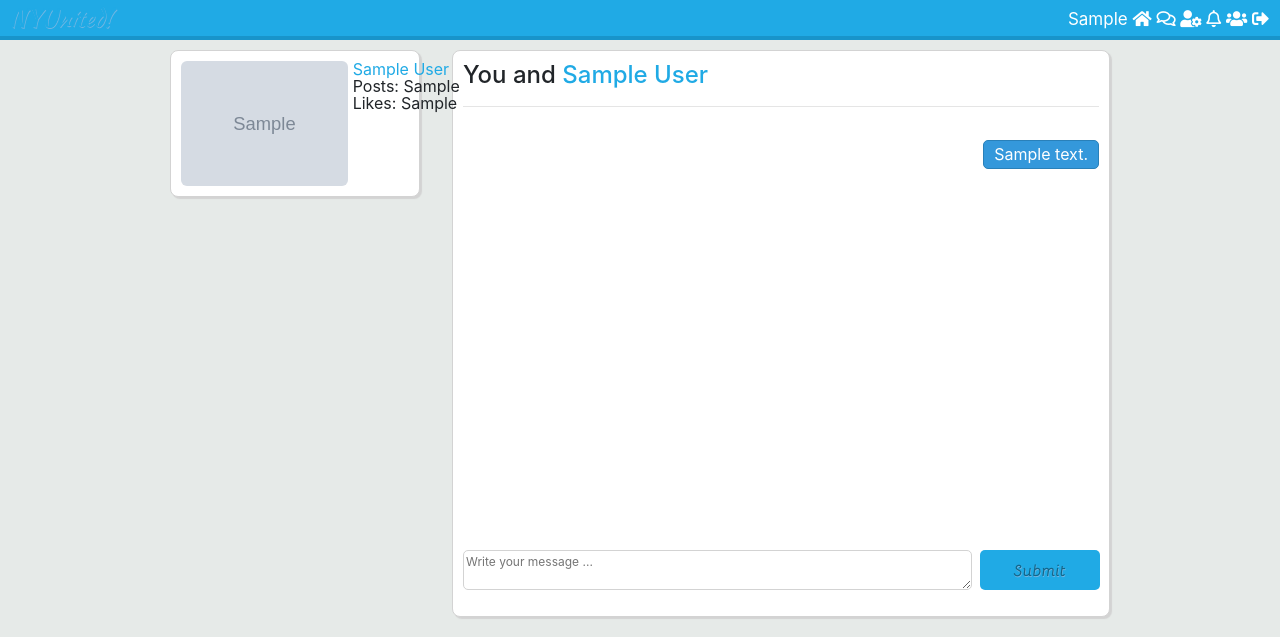
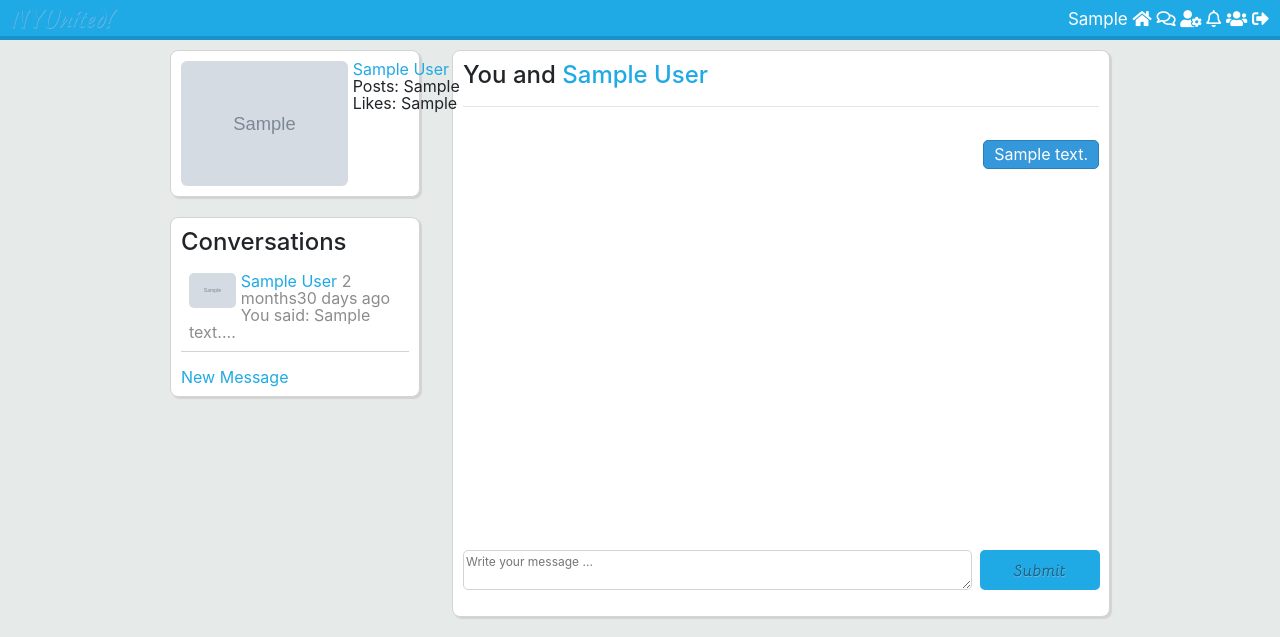
Before and after one commit to Intro-to-SE-Spring-2020/NYUnited, a PHP site: page /messages.php in a window 1280 px wide. Shown: the top 637 px of the page. Run offline with PHP 8.4, Linux system fonts and the light colour scheme; the visitor is signed in with stand-in values (Sample User, id 1); tables that the repository leaves empty or names only in its code hold one stand-in row (values such as "Sample post"); grey boxes marked "Sample" are stand-in pictures; some libraries are stand-ins or nearby versions.

Commit message:
Improving Message feature and adding searching for and account

```diff
--- a/nyunited/assets/css/style.css
+++ b/nyunited/assets/css/style.css
@@ -107,7 +107,7 @@ nav a:hover {
 	float: right;
 	width: 70%;
 	z-index: -1;
-	min-height: 160px;
+	min-height: 170px;
 }
 
 .post_form{
@@ -390,3 +390,76 @@ nav a:hover {
 	overflow: scroll;
 	margin-bottom: 10px;
 }
+
+.loaded_messages::-webkit-scrollbar {
+    width: 5px;
+}
+
+.loaded_messages::-webkit-scrollbar-thumb {
+  background: #A9A9A9;
+  border-radius: 10px;
+}
+
+.loaded_conversations {
+	max-height: 216px;
+	overflow: auto;
+}
+
+.loaded_conversations::-webkit-scrollbar {
+    width: 5px;
+}
+
+.loaded_conversations::-webkit-scrollbar-thumb {
+  background: #A9A9A9;
+  border-radius: 10px;
+}
+
+.user_found_messages {
+	border-bottom: 1px solid #d3d3d3;
+	padding: 8px 8px 10px 8px;
+}
+
+.user_found_messages:hover {
+	background-color: #D3D3D3;
+}
+
+.user_found_messages img {
+	height: 35px;
+	float: left;
+}
+
+#grey {
+	color: #8c8c8c;
+}
+
+.resultDisplay {
+	padding: 5px 5px 0 4px;
+	height: 60px;
+	border-bottom: 1px solid #D3D3D3;
+}
+
+.resultDisplay a {
+	float: none;
+}
+
+.resultDisplay:hover {
+	background-color: #EBEBEB;
+	text-decoration: none;
+}
+
+.liveSearchProfilePic img {
+	height: 50px;
+	border-radius: 25px;
+	margin: 1px 12px 0 2px;
+	float: left;
+}
+
+.liveSearchText p {
+	margin-left: 10px;
+	font-size: 12px;
+}
+
+.LiveSearchText {
+	background-color: transparent;
+	color: #1E96CA;
+}
--- a/nyunited/assets/js/nyunited.js
+++ b/nyunited/assets/js/nyunited.js
@@ -21,3 +21,9 @@ $(document).ready(function() {
 
 
 });
+
+function getUser(value, user) {
+	$.post("includes/handlers/ajax_friend_search.php", {query:value, userLoggedIn:user}, function(data) {
+		$(".results").html(data);
+	});
+}
--- a/nyunited/includes/classes/Message.php
+++ b/nyunited/includes/classes/Message.php
@@ -52,6 +52,139 @@ class Message {
 		return $data;
 	}
 
+	public function getLatestMessage($userLoggedIn, $user2) {
+		$details_array = array();
+
+		$query = mysqli_query($this->con, "SELECT body, user_to, date FROM messages WHERE (user_to = '$userLoggedIn' AND user_from= '$user2') OR (user_to = '$user2' AND user_from= '$userLoggedIn') ORDER BY id DESC LIMIT 1");
+
+		$row = mysqli_fetch_array($query);
+		$sent_by = ($row['user_to'] == $userLoggedIn) ? "They said: " : "You said: ";
+
+		//Timeframe
+		$date_time_now = date("Y-m-d H:i:s");
+		$start_date = new DateTime($row['date']);  // Time of post
+		$end_date = new DateTime($date_time_now); //Current time
+		$interval = $start_date->diff($end_date); //Difference between dates
+		if($interval->y >= 1)
+		{
+			if($interval->y == 1){
+				$time_message = $interval->y . " year ago"; // one year ago
+			}
+			else
+				$time_message = $interval->y . " years ago"; // one year ago
+		}
+		else if ($interval->m >= 1)
+		{
+			if($interval->d == 0)
+			{
+				$days = " ago";
+			}
+			else if ($interval->d == 1)
+			{
+				$days = $interval->d . " day ago";
+			}
+			else
+			{
+				$days = $interval->d . " days ago";
+			}
+
+			if($interval->m ==1)
+			{
+				$time_message = $interval->m . " month". $days;
+			}
+			else
+			{
+				$time_message = $interval->m . " months". $days;
+			}
+		}
+		else if ($interval->d >= 1)
+		{
+			if ($interval->d == 1)
+			{
+				$time_message = " Yesterday";
+			}
+			else
+			{
+				$time_message = $interval->d . " days ago";
+			}
+		}
+		else if($interval->h >= 1)
+		{
+			if ($interval->h == 1)
+			{
+				$time_message = $interval->d . " hour ago";
+			}
+			else
+			{
+				$time_message = $interval->d . " hours ago";
+			}
+		}
+		else if($interval->i >= 1)
+		{
+			if ($interval->i == 1)
+			{
+				$time_message = $interval->i . " minute ago";
+			}
+			else
+			{
+				$time_message = $interval->i . " minutes ago";
+			}
+		}
+		else
+		{
+			if ($interval->s < 30)
+			{
+				$time_message = " Just now";
+			}
+			else
+			{
+				$time_message = $interval->s . " seconds ago";
+			}
+		}
+
+		array_push($details_array, $sent_by);
+		array_push($details_array, $row['body']);
+		array_push($details_array, $time_message);
+
+		return $details_array;
+
+
+	}
+
+	public function getConvos() {
+		$userLoggedIn = $this->user_obj->getUsername();
+		$return_string = "";
+		$convos = array();
+
+		$query = mysqli_query($this->con, "SELECT user_to, user_from FROM messages WHERE user_to='$userLoggedIn' OR user_from = '$userLoggedIn' ORDER BY id DESC");
+
+		while($row = mysqli_fetch_array($query)) {
+			$user_to_push = ($row['user_to'] != $userLoggedIn) ? $row['user_to'] : $row['user_from'];
+
+			if(!in_array($user_to_push, $convos)) {
+				array_push($convos, $user_to_push);
+			}
+		}
+
+		foreach($convos as $username) {
+			$user_found_obj = new User($this->con, $username);
+			$latest_message_details = $this->getLatestMessage($userLoggedIn, $username);
+
+			$dots = (strlen($latest_message_details[1]) >= 12) ? "..." : "";
+			$split = str_split($latest_message_details[1], 12);
+			$split = $split[0] . $dots;
+
+			$return_string .= "<a href = 'messages.php?u=$username'> <div class = 'user_found_messages'>
+								<img src = '" . $user_found_obj->getProfilePic() . "' style = 'border-radius: 5px; margin-right: 5px;'>
+								" . $user_found_obj->getFirstAndLastName() . "
+								<span class = 'timestamp_smaller' id= 'grey'> " . $latest_message_details[2] . "</span>
+								<p id = 'grey' style = 'margin: 0;'>" . $latest_message_details[0] . $split . "</p>
+								</div>
+								</a>";
+		}
+		return $return_string;
+	}
+
 
 
 }
--- a/nyunited/messages.php
+++ b/nyunited/messages.php
@@ -65,7 +65,9 @@ if(isset($_POST['post_message'])) {
  	 		<?php
  	 		if($user_to == "new") {
  	 			echo "Select the friend you would like to message <br><br>";
- 	 			echo "To: <input type='text'>";
+ 	 			?>
+ 	 			To: <input type='text' onkeyup='getUser(this.value, "<?php echo $userLoggedIn; ?>")' name = 'q' placeholder = 'Name' autocomplete='off' id ='search_text_input'>
+ 	 			<?php
  	 			echo "<div class='results'></div>";
  	 		}
  	 		else {
@@ -81,7 +83,17 @@ if(isset($_POST['post_message'])) {
  	 	var div = document.getElementById("scroll_messages");
  	 	div.scrollTop = div.scrollHeight;
  	 </script>
+ </div>
 
+ <div class="user_details column" id="conversations">
+ 	 	<h4>Conversations</h4>
 
+ 	 	<div class="loaded_conversations">
+ 	 		<?php
+ 	 		echo $message_obj->getConvos();
+ 	 		 ?>
+ 	 	</div>
+ 	 	<br>
+ 	 	<a href="messages.php?u=new">New Message</a>
 
- </div>
+ 	 </div>
```
Also changed, not shown: nyunited/includes/handlers/ajax_friend_search.php (added, +51 -0 lines), nyunited/profile.php (+54 -2 lines), nyunited/assets/images/profile_pics/abdu2_aa6e1e353e3a2625a722a8a901b73b6d39n.jpeg (added), nyunited/assets/images/profile_pics/abdu2_aa7fc46f843fe74ba809035f82546e6592n.jpeg (added).
